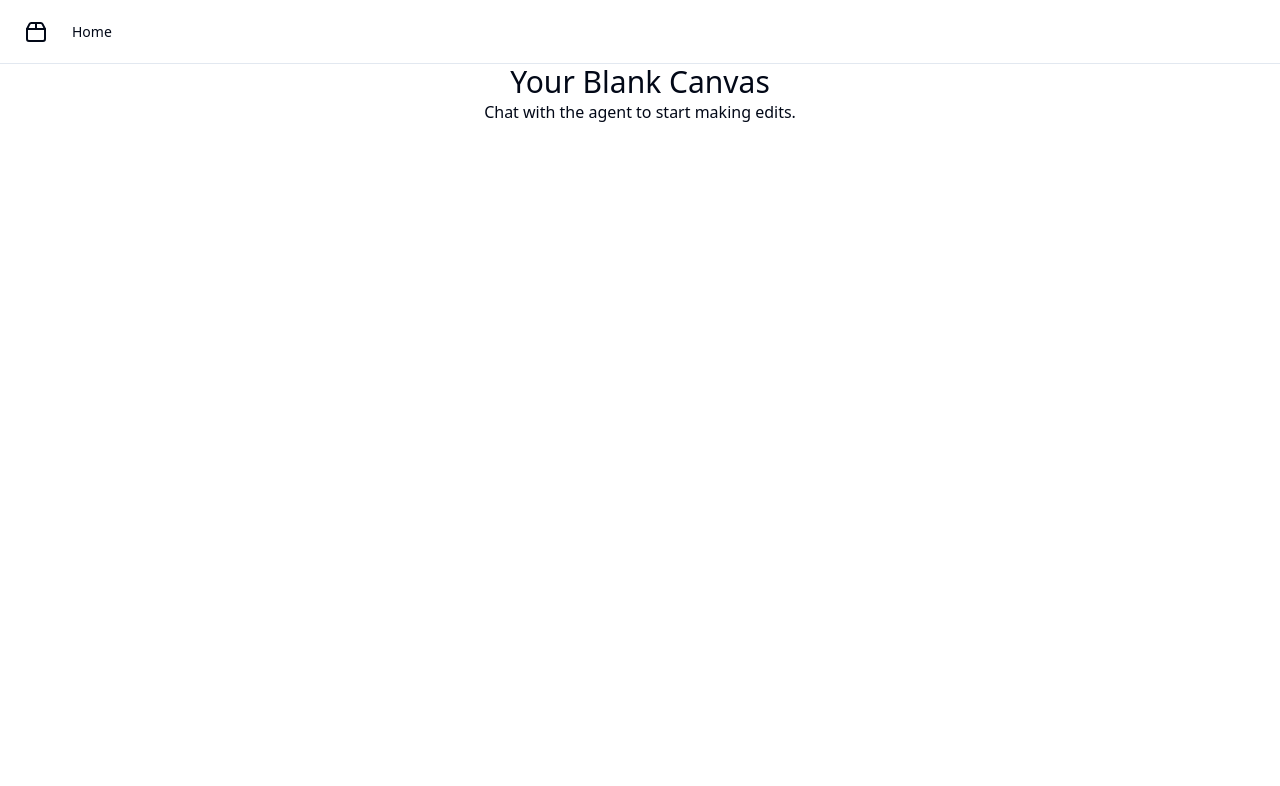
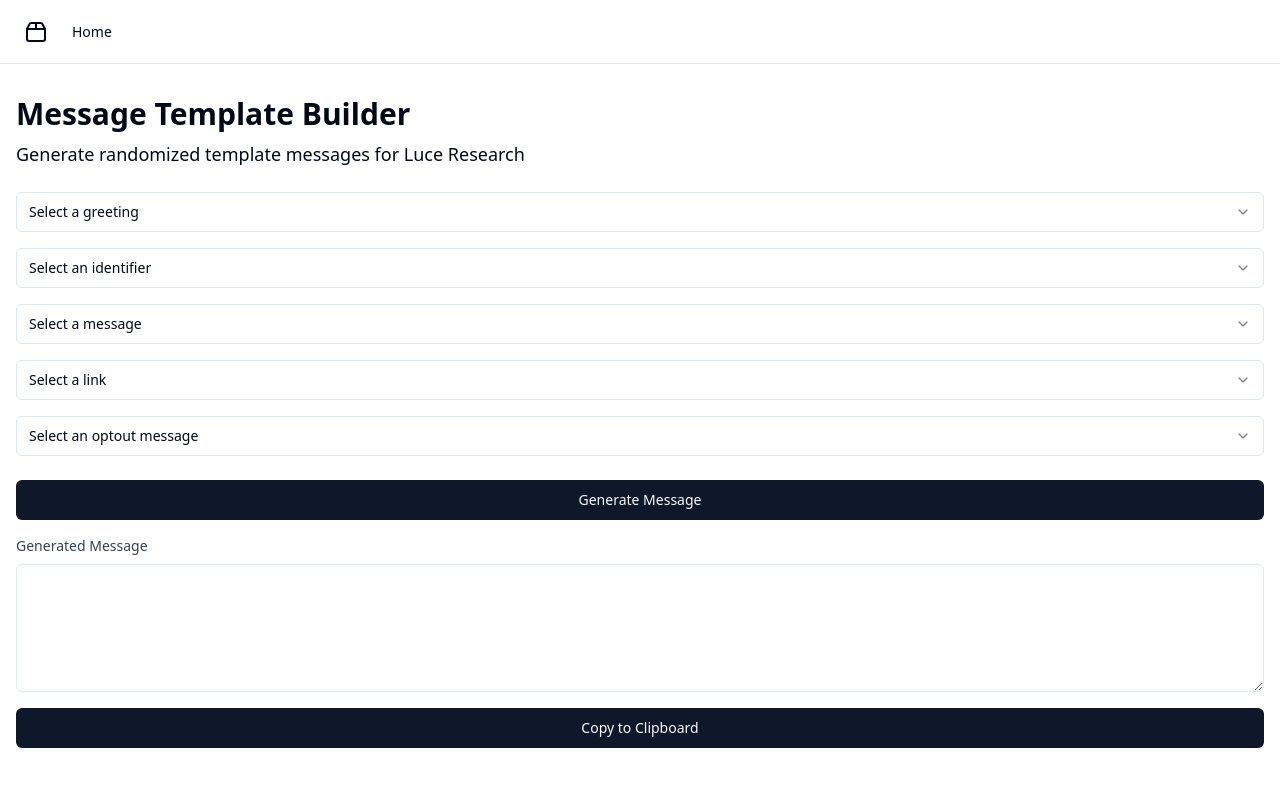
Before and after one commit to GPT-Engineer-App/message-generator, a React (Vite) app: page / in a window 1280 px wide. Shown: the top 786 px of the page. Built offline with nearby package versions, Linux system fonts and the light colour scheme.

Commit message:
Implement message template builder

```diff
--- a/src/pages/Index.jsx
+++ b/src/pages/Index.jsx
@@ -1,10 +1,119 @@
-// Update this page (the content is just a fallback if you fail to update the page)
+import { useState } from "react";
+import { Button } from "@/components/ui/button";
+import {
+  Select,
+  SelectContent,
+  SelectItem,
+  SelectTrigger,
+  SelectValue,
+} from "@/components/ui/select";
+import { Textarea } from "@/components/ui/textarea";
+import { toast } from "sonner";
 
 const Index = () => {
+  const [greeting, setGreeting] = useState("");
+  const [identifier, setIdentifier] = useState("");
+  const [message, setMessage] = useState("");
+  const [link, setLink] = useState("");
+  const [optout, setOptout] = useState("");
+  const [generatedMessage, setGeneratedMessage] = useState("");
+
+  const generateMessage = () => {
+    const name = "[NAME]"; // This could be made dynamic in the future
+    const newMessage = `${greeting.replace("[NAME]", name)} ${identifier} ${message} ${link} ${optout}`;
+    setGeneratedMessage(newMessage);
+  };
+
+  const copyToClipboard = () => {
+    navigator.clipboard.writeText(generatedMessage);
+    toast.success("Message copied to clipboard!");
+  };
+
   return (
-    <div className="text-center">
-      <h1 className="text-3xl">Your Blank Canvas</h1>
-      <p>Chat with the agent to start making edits.</p>
+    <div className="container mx-auto px-4 py-8">
+      <h1 className="text-3xl font-bold mb-2">Message Template Builder</h1>
+      <p className="text-lg mb-6">Generate randomized template messages for Luce Research</p>
+
+      <div className="grid gap-4 mb-6">
+        <Select onValueChange={setGreeting}>
+          <SelectTrigger>
+            <SelectValue placeholder="Select a greeting" />
+          </SelectTrigger>
+          <SelectContent>
+            <SelectItem value="Hi, [NAME].">Hi, [NAME].</SelectItem>
+            <SelectItem value="Hello, [NAME]!!">Hello, [NAME]!!</SelectItem>
+            <SelectItem value="Hey, [NAME]!">Hey, [NAME]!</SelectItem>
+          </SelectContent>
+        </Select>
+
+        <Select onValueChange={setIdentifier}>
+          <SelectTrigger>
+            <SelectValue placeholder="Select an identifier" />
+          </SelectTrigger>
+          <SelectContent>
+            <SelectItem value="This is Adam for Luce Research.">This is Adam for Luce Research.</SelectItem>
+            <SelectItem value="I'm Adam for Luce Research.">I'm Adam for Luce Research.</SelectItem>
+            <SelectItem value="I'm Adam with Luce Research.">I'm Adam with Luce Research.</SelectItem>
+            <SelectItem value="I am Adam w/Luce Research.">I am Adam w/Luce Research.</SelectItem>
+          </SelectContent>
+        </Select>
+
+        <Select onValueChange={setMessage}>
+          <SelectTrigger>
+            <SelectValue placeholder="Select a message" />
+          </SelectTrigger>
+          <SelectContent>
+            <SelectItem value="Have your voice heard: Click on the link to take a quick survey on the upcoming election in Pasadena!">
+              Have your voice heard: Click on the link to take a quick survey on the upcoming election in Pasadena!
+            </SelectItem>
+            <SelectItem value="Share your thoughts on the upcoming election in Pasadena! Tap the link to share your opinion.">
+              Share your thoughts on the upcoming election in Pasadena! Tap the link to share your opinion.
+            </SelectItem>
+            <SelectItem value="Your opinion matters! Make it heard with a quick survey on the upcoming election in Pasadena! Tap the link to start:">
+              Your opinion matters! Make it heard with a quick survey on the upcoming election in Pasadena! Tap the link to start:
+            </SelectItem>
+          </SelectContent>
+        </Select>
+
+        <Select onValueChange={setLink}>
+          <SelectTrigger>
+            <SelectValue placeholder="Select a link" />
+          </SelectTrigger>
+          <SelectContent>
+            <SelectItem value="https://lucer.co/SE/1/PSD/?p=EXTERN_ID">https://lucer.co/SE/1/PSD/?p=EXTERN_ID</SelectItem>
+            <SelectItem value="https://lucer.us/SE/1/PSD/?p=EXTERN_ID">https://lucer.us/SE/1/PSD/?p=EXTERN_ID</SelectItem>
+            <SelectItem value="https://1luce.com/SE/1/PSD/?p=EXTERN_ID">https://1luce.com/SE/1/PSD/?p=EXTERN_ID</SelectItem>
+          </SelectContent>
+        </Select>
+
+        <Select onValueChange={setOptout}>
+          <SelectTrigger>
+            <SelectValue placeholder="Select an optout message" />
+          </SelectTrigger>
+          <SelectContent>
+            <SelectItem value="STOP to stop">STOP to stop</SelectItem>
+            <SelectItem value="Txt STOP 2 Optout">Txt STOP 2 Optout</SelectItem>
+            <SelectItem value="2 end messages, STOP">2 end messages, STOP</SelectItem>
+            <SelectItem value="2 stop reply STOP">2 stop reply STOP</SelectItem>
+          </SelectContent>
+        </Select>
+      </div>
+
+      <Button onClick={generateMessage} className="w-full mb-4">Generate Message</Button>
+
+      <div className="mb-4">
+        <label htmlFor="generated-message" className="block text-sm font-medium text-gray-700 mb-2">
+          Generated Message
+        </label>
+        <Textarea
+          id="generated-message"
+          value={generatedMessage}
+          readOnly
+          className="w-full h-32"
+        />
+      </div>
+
+      <Button onClick={copyToClipboard} className="w-full">Copy to Clipboard</Button>
     </div>
   );
 };
```
